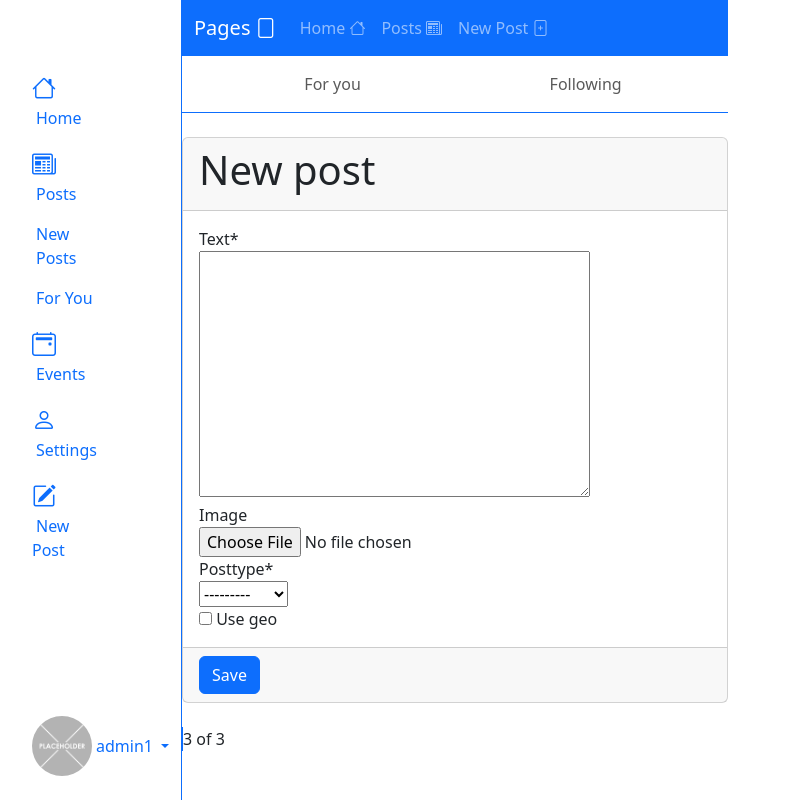
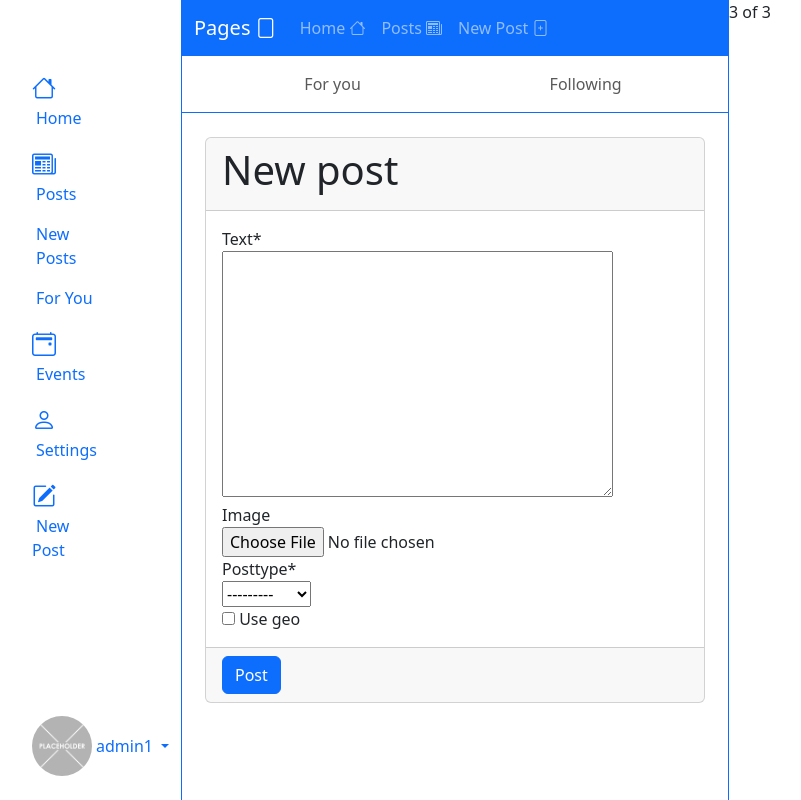
Before and after one commit to TUDublin/code-and-docs-CiananNicolai, a Django app: page /pages/new/ in a window 1280 px wide. Shown: the whole page, without its empty margins (94-895 px from the left). Run offline with Django 4.2, Linux system fonts and the light colour scheme; a user stored in the database is signed in; data comes from the database, SQL or seed files in the repository; some libraries are stand-ins or nearby versions.

Commit message:
more details, cleaning.

```diff
--- a/pages/forms.py
+++ b/pages/forms.py
@@ -2,13 +2,20 @@
 from .models import UserPost, Comment
 
 class UserPostForm(forms.ModelForm):
+    use_geo = forms.BooleanField(initial=True, widget=forms.HiddenInput(), required=False)
+
     class Meta:
         model = UserPost
-        fields = ('text', 'image', 'latitude', 'longitude','posttype')
+        fields = ('text', 'image', 'latitude', 'longitude', 'posttype')
         widgets = {
             'latitude': forms.HiddenInput(),
             'longitude': forms.HiddenInput(),
         }
+
+    def __init__(self, *args, **kwargs):
+        super().__init__(*args, **kwargs)
+        self.initial['posttype'] = 'userpost'
+
 
 class UserPostFormWithLocation(UserPostForm):
     use_geo = forms.BooleanField(required=False)
--- a/pages/views.py
+++ b/pages/views.py
@@ -10,7 +10,7 @@
 from math import radians, sin, cos, sqrt, atan2
 import logging
 import urllib.request, json, pandas as pd
-from django.http import JsonResponse
+from django.http import HttpResponseNotAllowed
 from django.views.decorators.http import require_POST
 from django.contrib.auth.decorators import login_required
 from django.db import IntegrityError
@@ -18,16 +18,12 @@
 from profiles.models import Profile
 from profiles.views import Profile
 
-
+post_history ="pages:post_history"
 
 logger = logging.getLogger(__name__)
 
 class HomePageView(TemplateView):
     template_name = 'home.html'
-
-# def postHistory(request):
-#     post_details = UserPost.objects.all
-#     return render(request,'post_list.html',{'post_details': post_details})
 
 class PostDetailView(LoginRequiredMixin, DetailView):
     model = UserPost
@@ -52,7 +48,7 @@
 class PostDeleteView(LoginRequiredMixin,UserPassesTestMixin, DeleteView):
     model = UserPost
     template_name = 'post_delete.html'
-    success_url = reverse_lazy('pages:post_history')
+    success_url = reverse_lazy(post_history)
 
     def test_func(self):
         obj = self.get_object()
@@ -62,7 +58,7 @@
     model = UserPost
     form_class = UserPostFormWithLocation
     template_name = 'post_new.html'
-    success_url = reverse_lazy('pages:post_history')
+    success_url = reverse_lazy(post_history)
 
     def form_valid(self, form):
         post = form.save(commit=False)
@@ -72,7 +68,7 @@
                 post.latitude, post.longitude = location
             else:
                 messages.warning(self.request, 'Could not determine your location.')
-        form.instance.username = self.request.user
+        post.username = self.request.user
         post.save()
         return super().form_valid(form)
 
@@ -96,7 +92,7 @@
             kwargs['initial'] = {'use_geo': True}
         return kwargs
 
-def viewPost(request, comment_id):
+def view_post(request, comment_id):
     if request.user.is_authenticated:
         posts = UserPost.objects.get(id=comment_id)
         post_items = Comment.objects.all
@@ -115,7 +111,7 @@
 
         return super().form_valid(form)
 
-def postComment():
+def post_comment():
      comments = comments.all()
 
 class PostDetailView(DetailView):
@@ -132,7 +128,6 @@
 
 
 def my_view(request):
-    logger.critical("test", request.GET)
     radius = 15 # km
     visible_posts = []
 
@@ -202,14 +197,12 @@
     post = get_object_or_404(UserPost, id=uuid)
     try:
         like = PostLike.objects.create(user=request.user, post=post)
-        liked = True
     except IntegrityError:
         # the user has already liked this post
         like = PostLike.objects.get(user=request.user, post=post)
         like.delete()
-        liked = False
 
     post.likes = post.postlike_set.count()
     post.save()
 
-    return redirect(reverse('pages:post_history'))
+    return redirect(reverse(post_history))
--- a/templates/navbar_side.html
+++ b/templates/navbar_side.html
@@ -65,7 +65,7 @@
                         <li><a class="dropdown-item" href="{% url 'signout' %}">Sign out</a></li>
                       </ul>
                     {% else %}
-                      <a href="{% url 'login' %}" class="btn btn-primary">Log in</a>
+                      <a href="{% url 'signin' %}" class="btn btn-primary">Log in</a>
                     {% endif %}
                   </div>
             </div>
--- a/templates/post_new.html
+++ b/templates/post_new.html
@@ -3,7 +3,7 @@
 {% block content %}
 <body onload="getLocation()">
 
-<div class="card">
+  <div class="card mx-auto" style="width:500px">
     <div class="card-header">
       <h1>New post</h1>
     </div>
@@ -11,11 +11,13 @@
       <form action="" method="post" enctype="multipart/form-data">
         {% csrf_token %}
         {{ form|crispy}}
+      </form>
     </div>
     <div class="card-footer">
-    <button class="btn btn-primary ml-2" type="submit" href="{% url 'pages:post_history' %}">Save</button>
-  </form>
+      <button class="btn btn-primary ml-2" type="submit" href="{% url 'pages:post_history' %}">Post</button>
     </div>
+  </div>
+
 <script>
   function getLocation() {
     if (navigator.geolocation) {
```
Lines whose indentation alone changed are shown as unchanged.
